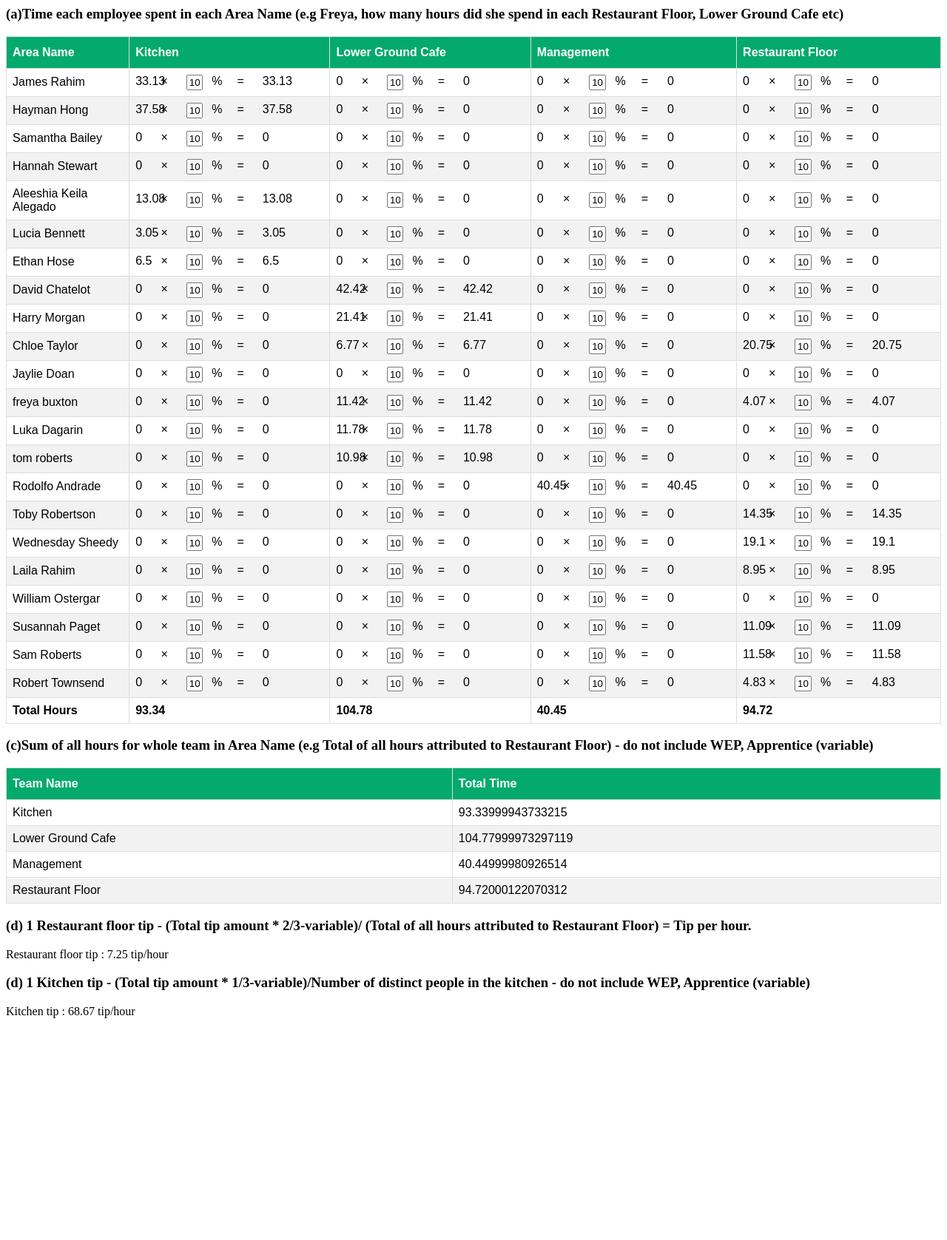
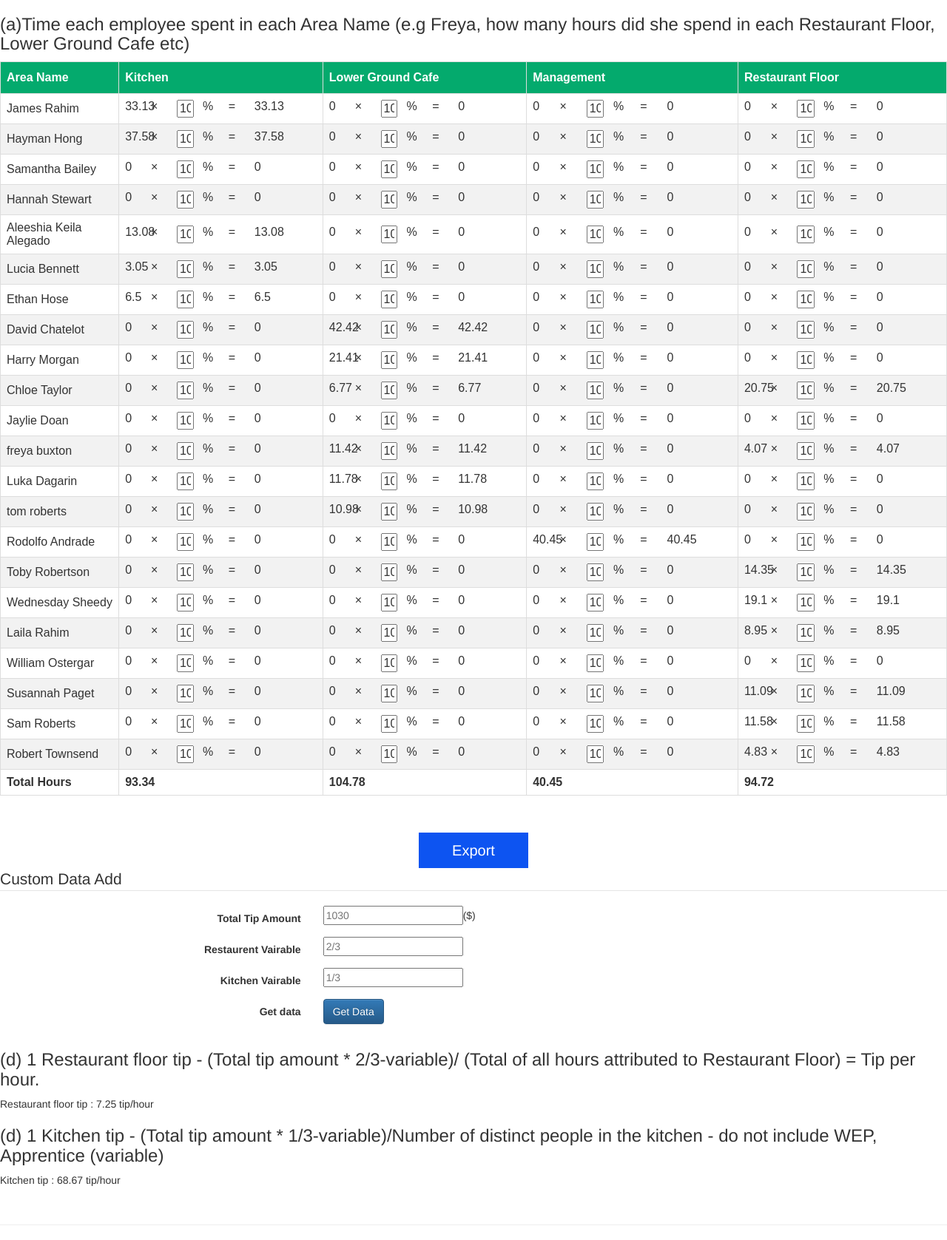
Before and after one commit to themehunk/deputy, a PHP site: page /export.php in a window 1280 px wide. Shown: the whole page at 74% size. Before the commit the page ends 1377 px from the top, so only its background shows below. Run offline with PHP 8.4, Linux system fonts and the light colour scheme; data comes from the database, SQL or seed files in the repository.

Commit message:
export data completed

```diff
--- a/export.php
+++ b/export.php
@@ -34,6 +34,25 @@
 
 .dpwrap span {
   width: 15%;
+}
+.export_button {
+    width: 100%;
+    text-align: center;
+    margin-top: 50px;
+}
+button#button {
+    background: #0d54f1;
+    border: none;
+    padding: 10px 45px;
+    font-size: 20px;
+    color: #fff;
+}
+button#button:hover{
+  background: #1d64ff;
+
+}
+hr.hrline {
+    margin-top: 50px;
 }
 </style>
 <?php
@@ -81,7 +100,7 @@
           while (($getData = fgetcsv($file, 10000, ",")) !== FALSE)
            {
 
-if($i>0){
+        if($i>0){
             $name = $getData[1].$getData[2];
             $unid= strtolower($name);
 
@@ -173,7 +192,7 @@
 
               $total_hours[$area][$i] = $hour;
 
-              $xl_arr[$area] = array('hours'=>$hour,'percent'=>100,$i=>$hour);
+              $xl_arr[$area] = array('hours'=>$hour,'percent'=>100,$i=>$hour,"final"=>$i);
               $i++;
 
             }
@@ -251,8 +270,6 @@
 
 
 
-
-
   // totala restaurent tip
  $totoalrast_sum = array_sum($total_rastorant_hour);
   $tip = $total_tip*$variable/$totoalrast_sum;
@@ -321,76 +338,26 @@
      $area_name = array_filter(array_unique($area_name));
 
      $arraytotaltime = time_each_emp_area($unique_emp,$area_name);
-	  team_hours();
+     ?>
+<div class="export_button">
+<button id="button" value="xls">Export</button>
 
-     /***
-     $arraytotaltime = array();
-     foreach(array_unique($uid) as $value){
+<a href="javascript:void(0)" id="dlbtn" style="display:none;">
+    <button type="button" id="mine">Export</button>
+</a>
+</div>
+<?php
+include_once "form.php";
 
-        foreach(array_unique($area_name) as $varea){
-          if($varea=='') continue;
-          $ttime = array();
-       $sqlgroup = "SELECT (ts_total_time) FROM timesheet WHERE unid = '$value' AND area_name = '$varea'  AND ts_access_level NOT IN ('WEP','Apprentice')";
-       $resultg = mysqli_query($con, $sqlgroup);
 
-      while($row = mysqli_fetch_assoc($resultg)) {
+	  //team_hours();
 
-        $ttime[] = $row['ts_total_time'];
-      }
-      $arraytotaltime[$value][$varea] = array_sum($ttime);
-
-        }
-     }
-     print_r($arraytotaltime);
-  ******************************************/
      // restauranr tip
 
      restaurant_tip($arraytotaltime,$total_tip,$rvar);
-  /***
-     $total_tip = 1030;
-     $rtip = array();
-     $total_rastorant_hour = array();
-     $total_kitchen_hour = array();
-
-     foreach($arraytotaltime as $data=>$tvalue){
-        foreach($tvalue as $rkey => $totaltieme){
-
-          if($totaltieme>0 && $rkey == "Restaurant Floor"){
-
-            $total_rastorant_hour[]= ($totaltieme);
-
-          }
-
-        }
-
-     // print_r($data);
-
-
-     }
-     // totala restaurent tip
-    $totoalrast_sum = array_sum($total_rastorant_hour);
-     echo $tip = round($total_tip*2/3,2)/$totoalrast_sum;
-
-***/
-
 
     // NOT IN ('WEP','Apprentice')
     kitchen_tip($total_tip,$kvar);
- /*****
-   $sql = "SELECT DISTINCT unid FROM timesheet WHERE area_name ='Kitchen' AND ts_access_level NOT IN ('WEP','Apprentice')";
-     $kitchen_result = mysqli_query($con, $sql);
-     $total_dk_emp = array();
-     while($row = mysqli_fetch_assoc($kitchen_result)) {
-      $total_dk_emp[] = $row['unid'];
-     }
-echo "<br>";
-     print_r(count($total_dk_emp));
-     echo "<br>";
-
-     echo $tip_kitchen = round($total_tip*1/3,2)/count($total_dk_emp);
-     // kitche tip
-
-     **/
 
 
 } else {
@@ -402,12 +369,47 @@
 
 
 ?>
+<hr class="hrline">
+
     <script src="https://cdnjs.cloudflare.com/ajax/libs/jquery/3.6.0/jquery.min.js"></script>
 
 <script>
      $total_hours_json = JSON.parse($('.total_hours_count').attr( 'total_hours' ));
      $xls_data_json = JSON.parse($('.total_hours_count').attr( 'xls_data' ));
-console.log($xls_data_json);
+
+     var update_ariables  = {};
+   $.each($total_hours_json, function (index, value) {
+    update_ariables[index] = 0;
+         $.each(value, function (index1, value1) {
+          update_ariables[index] += value1;
+
+        });
+
+  });
+
+  //export_data($xls_data_json,update_ariables);
+
+  function export_data($xls_data_json,update_ariables){
+    $("#button").click(function(){
+
+        $.ajax({
+            type: "POST",
+            url: 'xls.php',
+            data: {"xls":$xls_data_json,'total':update_ariables},
+            success: function(response)
+            {
+
+
+              var file = new Blob([response], {type: 'text/xls'});
+				    dlbtn.href = URL.createObjectURL(file);
+				     dlbtn.download = 'myfile.xls';
+          $( "#mine").click();
+                  //console.log(response);
+           }
+       });
+      });
+
+  }
 
 jQuery(".hours_percent").on("input", function() {
    $vclass = $(this).attr('id');
@@ -426,7 +428,7 @@
    $jshon_index = $vclass.replace(/[^\d.-]/g, '');
   // only fron data change calculation
    $total_hours_json[$area_name][$jshon_index] = $after_perc_hours;
-   var update_ariables  = {};
+   //var update_ariables  = {};
    $.each($total_hours_json, function (index, value) {
     update_ariables[index] = 0;
          $.each(value, function (index1, value1) {
@@ -445,8 +447,21 @@
    $xls_data_json[$count][$area_name]['percent'] = $percent;
 
 
-   console.log($xls_data_json);
+if($area_name === "Restaurant Floor"){
+  var res_tip = (1030*2/3)/update_ariables[$area_name];
+  console.log(res_tip);
+
+}else if($area_name === "Kitchen"){
+  var kitchen_tip = (1030*1/3)/5;
+  console.log(kitchen_tip);
+
+}
 
 
 });
+export_data($xls_data_json,update_ariables);
+
+
+
+
 </script>
--- a/form.php
+++ b/form.php
@@ -1,19 +1,10 @@
 <link rel="stylesheet" href="https://maxcdn.bootstrapcdn.com/bootstrap/3.3.7/css/bootstrap.min.css" crossorigin="anonymous">
     <link rel="stylesheet" href="https://maxcdn.bootstrapcdn.com/bootstrap/3.3.7/css/bootstrap-theme.min.css" crossorigin="anonymous">
 
-
- <?php
-
-echo $var = ($_POST['kvar']);
-$tip = 1030;
-echo "<br>";
-echo $toal = 1030*$var;
-
- ?>
  <form class="form-horizontal" action="#" method="post" name="get_excel">
                     <fieldset>
                         <!-- Form Name -->
-                        <legend>Get Data</legend>
+                        <legend>Custom Data Add</legend>
                         <!-- File Button -->
                         <div class="form-group">
                             <label class="col-md-4 control-label" for="tipamount">Total Tip Amount</label>
```
Also changed, not shown: xls.php (+105 -5 lines).
